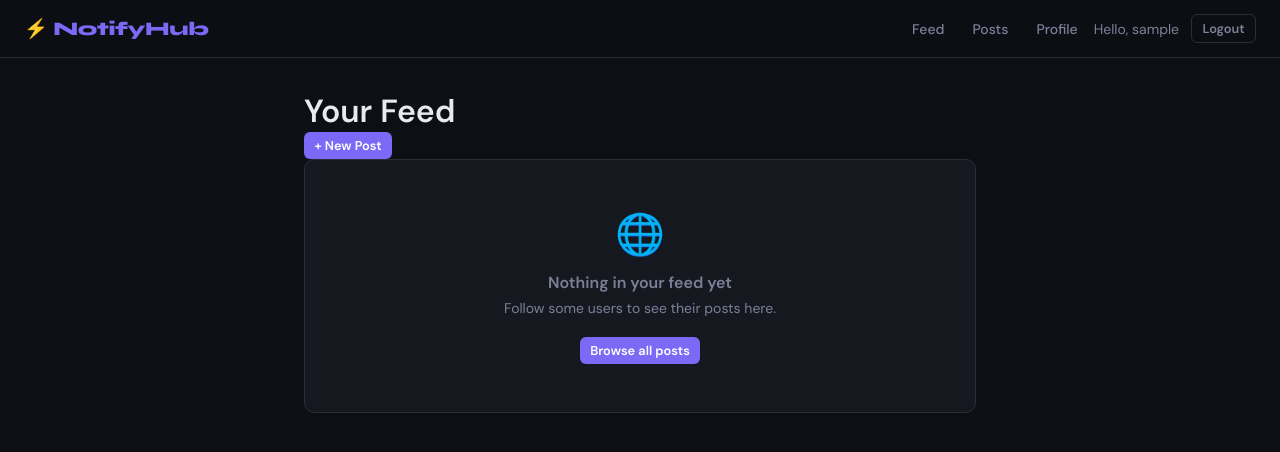
After one commit to Basha2120/notification-activity-system, a Django app: page /feed/ in a window 1280 px wide. The commit adds this page. Shown: the top 452 px of the page. Run offline with Django 4.2, Linux system fonts and the light colour scheme; the visitor is signed in with stand-in values (Sample User, id 1); data comes from the database, SQL or seed files in the repository; data that the repository does not hold is empty.

Commit message:
feat: implement personalized activity feed

```diff
--- a/posts/template_views.py
+++ b/posts/template_views.py
@@ -1,6 +1,22 @@
 from django.contrib.auth.decorators import login_required
 from django.shortcuts import render, get_object_or_404, redirect
+from accounts.models import Follow
 from .models import Post
+
+@login_required
+def feed(request):
+    """Personalized activity feed: posts from users you follow."""
+    following_ids = Follow.objects.filter(
+        follower=request.user
+    ).values_list('following_id', flat=True)
+
+    posts = (
+        Post.objects
+        .filter(author_id__in=following_ids)
+        .select_related('author')
+        .order_by('-created_at')
+    )
+    return render(request, 'posts/feed.html', {'posts': posts})
 
 @login_required
 def post_list(request):
@@ -26,7 +42,7 @@ def create_post(request):
     return render(request, 'posts/create_post.html')
 
 def home(request):
-    """Redirect home to list of posts if logged in."""
+    """Redirect home to personal feed if logged in."""
     if request.user.is_authenticated:
-        return redirect('post-list')
+        return redirect('feed')
     return redirect('login')
--- a/posts/urls.py
+++ b/posts/urls.py
@@ -2,6 +2,7 @@ from django.urls import path
 from . import template_views
 
 urlpatterns = [
+    path('feed/', template_views.feed, name='feed'),
     path('posts/', template_views.post_list, name='post-list'),
     path('posts/new/', template_views.create_post, name='create-post'),
     path('posts/<int:pk>/', template_views.post_detail, name='post-detail'),
--- a/settings.py
+++ b/settings.py
@@ -59,7 +59,7 @@ DATABASES = {
 }
 
 LOGIN_URL = '/accounts/login/'
-LOGIN_REDIRECT_URL = '/posts/'
+LOGIN_REDIRECT_URL = '/feed/'
 LOGOUT_REDIRECT_URL = '/accounts/login/'
 
 
--- a/templates/base.html
+++ b/templates/base.html
@@ -116,6 +116,7 @@
   <a class="nav-brand" href="/">⚡ NotifyHub</a>
   <div class="nav-links">
     {% if user.is_authenticated %}
+      <a href="/feed/">Feed</a>
       <a href="/posts/">Posts</a>
       <a href="/accounts/profile/{{ user.username }}/">Profile</a>
       <span style="color:var(--muted); font-size:0.875rem; margin-right:0.5rem">Hello, {{ user.username }}</span>
--- /dev/null
+++ b/templates/posts/feed.html
@@ -0,0 +1,42 @@
+{% extends "base.html" %}
+{% block title %}Feed — NotifyHub{% endblock %}
+{% block content %}
+<div class="container">
+  <div class="page-header">
+    <h1 class="page-title">Your Feed</h1>
+    <a href="/posts/new/" class="btn btn-primary btn-sm">+ New Post</a>
+  </div>
+
+  {% for post in posts %}
+    <div class="card" style="padding:1.25rem;margin-bottom:0.75rem">
+      <div style="display:flex;justify-content:space-between;align-items:flex-start;margin-bottom:0.75rem">
+        <div style="display:flex;align-items:center;gap:0.6rem">
+          <span style="width:32px;height:32px;border-radius:50%;background:var(--accent);display:flex;align-items:center;justify-content:center;font-size:0.8rem;font-weight:700;color:#fff">
+            {{ post.author.username|first|upper }}
+          </span>
+          <div>
+            <a href="/accounts/profile/{{ post.author.username }}/"
+               style="font-weight:600;font-size:0.875rem;color:var(--text);text-decoration:none">
+              {{ post.author.username }}
+            </a>
+            <div style="font-size:0.72rem;color:var(--muted)">{{ post.created_at|timesince }} ago</div>
+          </div>
+        </div>
+      </div>
+      <h2 style="font-size:1.05rem;font-weight:700;margin-bottom:0.4rem">
+        <a href="/posts/{{ post.pk }}/" style="color:var(--text);text-decoration:none">{{ post.title }}</a>
+      </h2>
+      <p style="font-size:0.875rem;color:var(--muted);line-height:1.6;margin-bottom:0.75rem">
+        {{ post.body|truncatewords:40 }}
+      </p>
+    </div>
+  {% empty %}
+    <div class="card" style="padding:3rem;text-align:center;color:var(--muted)">
+      <div style="font-size:2.5rem;margin-bottom:0.75rem">🌐</div>
+      <div style="font-weight:600;margin-bottom:0.4rem">Nothing in your feed yet</div>
+      <div style="font-size:0.875rem;margin-bottom:1.25rem">Follow some users to see their posts here.</div>
+      <a href="/posts/" class="btn btn-primary btn-sm">Browse all posts</a>
+    </div>
+  {% endfor %}
+</div>
+{% endblock %}
```
